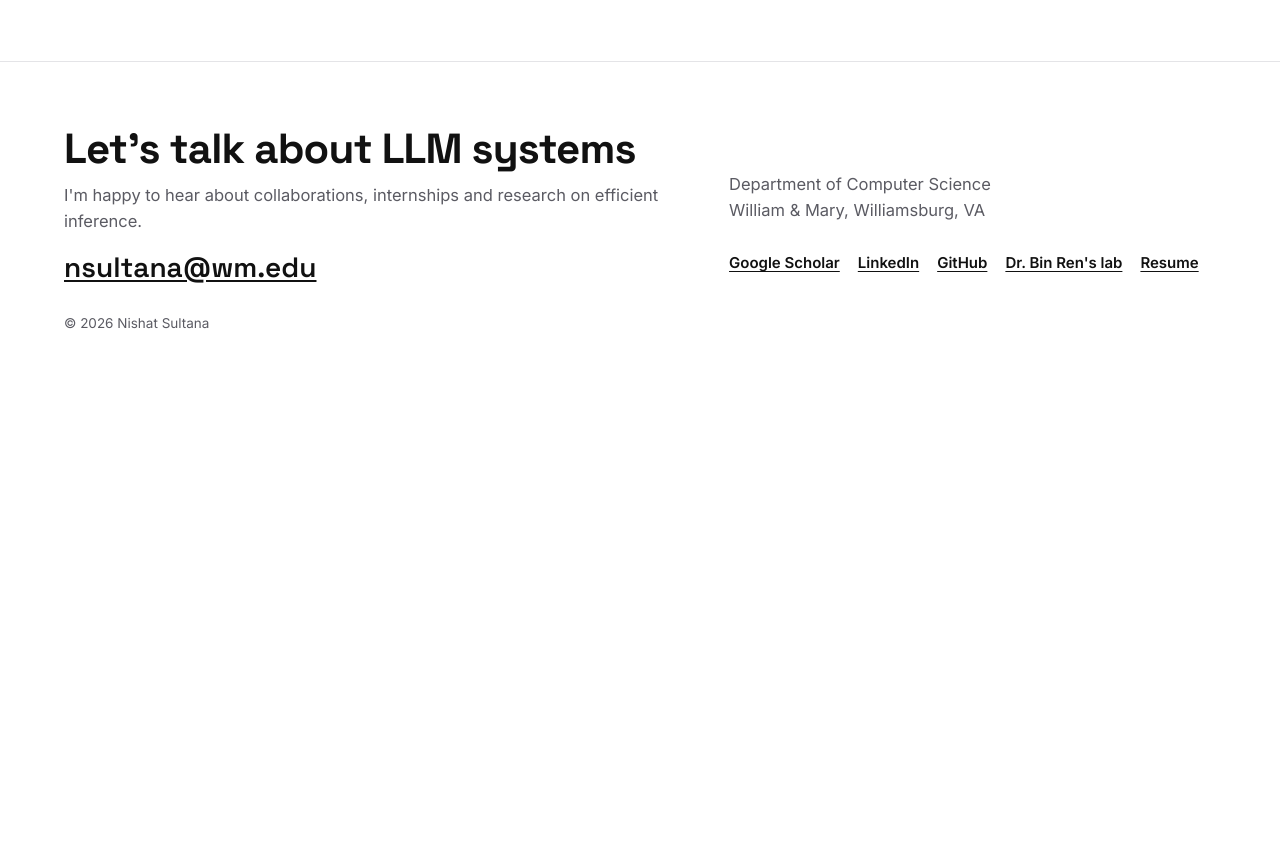
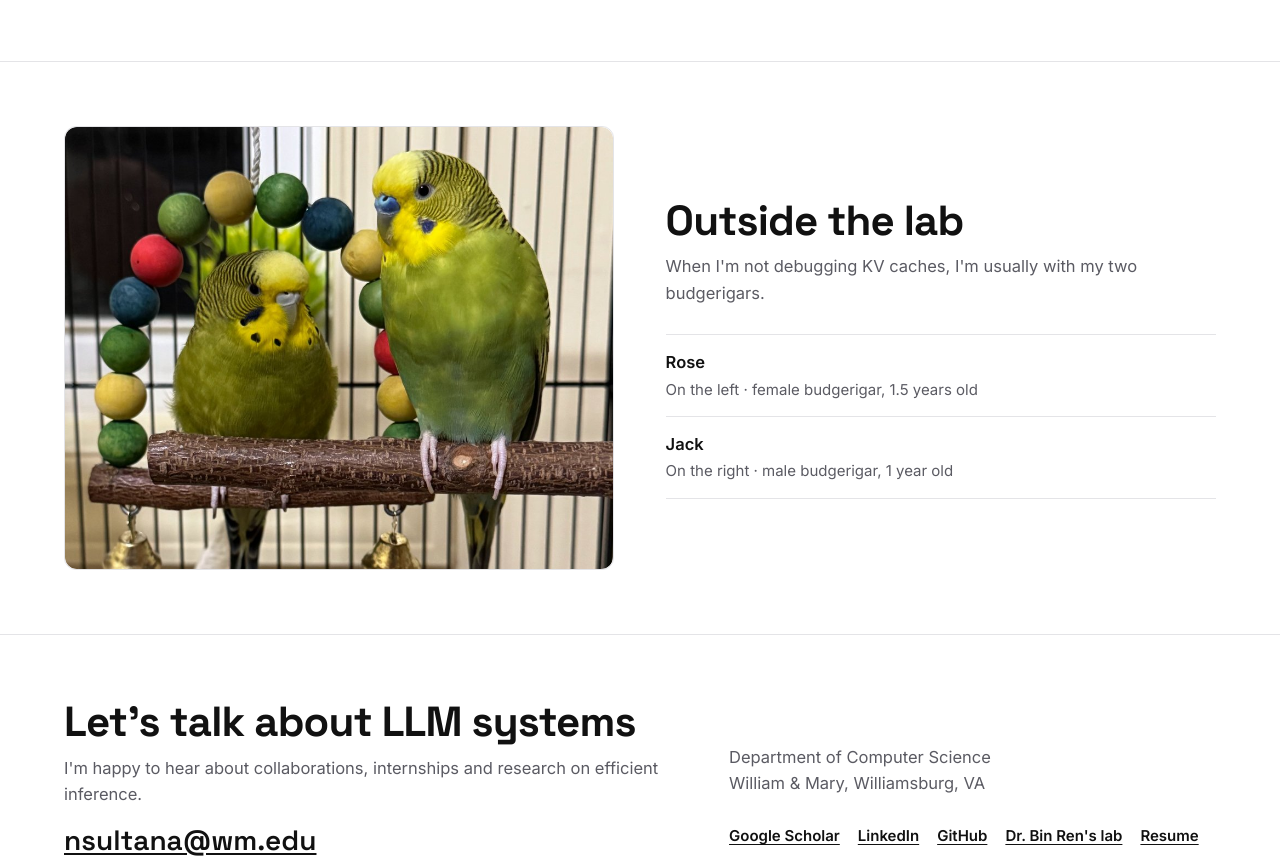
Before and after one commit to NishatSultana241/NishatSultana241.github.io, a plain HTML site: page index.html in a window 1280 px wide. Shown: the part 3878-4739 px from the top of the page. Before the commit the page ends 4277 px from the top, so only its background shows below. Drawn offline with Linux system fonts and the light colour scheme.

Commit message:
Add files via upload

```diff
--- a/index.html
+++ b/index.html
@@ -122,6 +122,11 @@ a.proj:focus-visible{outline:3px solid var(--ink);outline-offset:3px}
 .results{padding-left:1.1em;max-width:62em}
 .results li{margin-bottom:12px}
 @media(max-width:900px){.dgrid{grid-template-columns:minmax(0,1fr)}}
+.petgrid{display:grid;grid-template-columns:minmax(0,1fr) minmax(0,1fr);gap:clamp(24px,4vw,56px);align-items:center}
+.petpic{margin:0;padding:0;overflow:hidden}
+.petpic img{border-radius:12px}
+.pets{border-top:1px solid var(--line)}
+@media(max-width:720px){.petgrid{grid-template-columns:minmax(0,1fr)}}
 footer small{display:block;margin-top:28px;color:var(--mute);font-size:13.5px}
 @media(max-width:900px){.hero .wrap{grid-template-columns:minmax(0,1fr)}.timeline{grid-template-columns:minmax(0,1fr)}}
 @media(max-width:720px){.projects,.two,.skills,footer .wrap{grid-template-columns:minmax(0,1fr)}nav b{margin-right:0}}
@@ -293,6 +298,21 @@ footer small{display:block;margin-top:28px;color:var(--mute);font-size:13.5px}
   </div>
 </section>
 
+<section class="band pets" id="outside-the-lab">
+  <div class="wrap petgrid">
+    <figure class="pic petpic">
+      <img src="birds.jpg" alt="Two green and yellow budgerigars on a wooden perch in front of a colourful bead toy: Rose on the left and Jack on the right" loading="lazy">
+    </figure>
+    <div>
+      <h2>Outside the lab</h2>
+      <p class="sub">When I'm not debugging KV caches, I'm usually with my two budgerigars.</p>
+      <ul class="list">
+        <li><b>Rose</b><span class="meta">On the left · female budgerigar, 1.5 years old</span></li>
+        <li><b>Jack</b><span class="meta">On the right · male budgerigar, 1 year old</span></li>
+      </ul>
+    </div>
+  </div>
+</section>
 </div>
 
 <article class="detail band" id="infixcache" hidden>
```
Also changed, not shown: birds.jpg (added).
